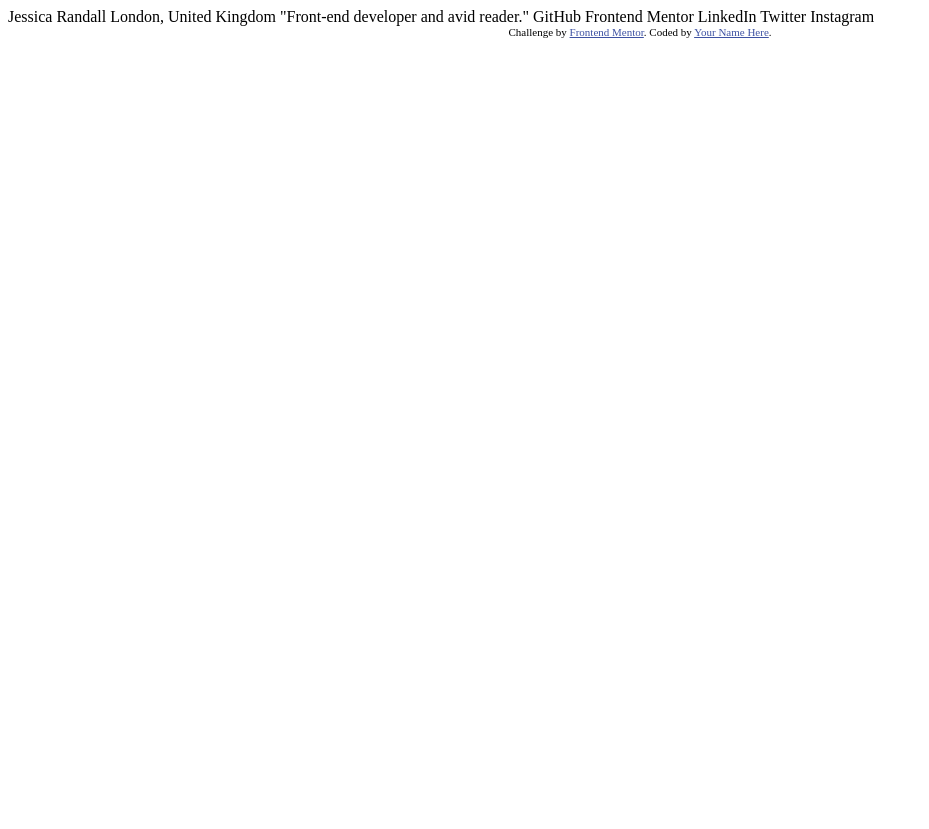
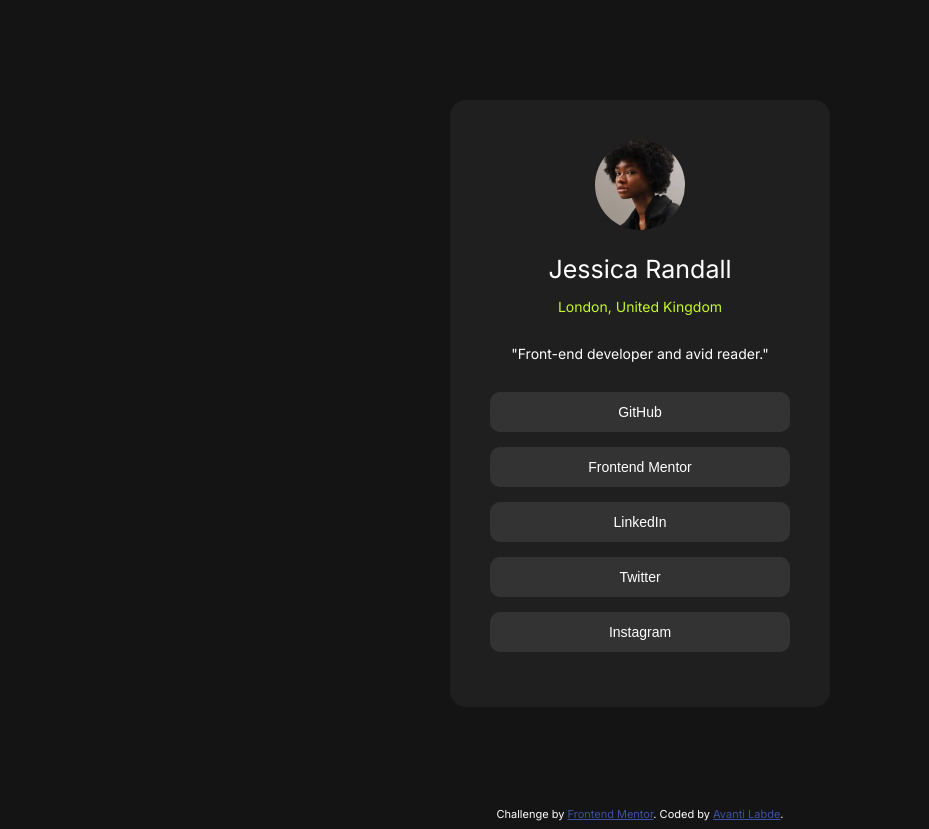
Before and after one commit to Avanti-L/social-links-profile, a plain HTML site: page index.html in a window 1280 px wide. Shown: the whole page, without its empty margins (0-929 px from the left). Before the commit the page ends 800 px from the top, so only its background shows below. Drawn offline with Linux system fonts and the light colour scheme.

Commit message:
Final structure

```diff
--- a/index.html
+++ b/index.html
@@ -5,30 +5,40 @@
   <meta name="viewport" content="width=device-width, initial-scale=1.0"> <!-- displays site properly based on user's device -->
 
   <link rel="icon" type="image/png" sizes="32x32" href="./assets/images/favicon-32x32.png">
+  <link rel="stylesheet" href="style.css">
 
   <title>Frontend Mentor | Social links profile</title>
 
   <!-- Feel free to remove these styles or customise in your own stylesheet 👍 -->
   <style>
-    .attribution { font-size: 11px; text-align: center; }
+    .attribution { font-size: 11px; text-align: center; color: hsl(0, 0%, 100%);}
     .attribution a { color: hsl(228, 45%, 44%); }
   </style>
+
 </head>
 <body>
-
-  Jessica Randall
-  London, United Kingdom
-  "Front-end developer and avid reader."
-
-  GitHub
-  Frontend Mentor
-  LinkedIn
-  Twitter
-  Instagram
-
-  <div class="attribution">
-    Challenge by <a href="https://www.frontendmentor.io?ref=challenge" target="_blank">Frontend Mentor</a>.
-    Coded by <a href="#">Your Name Here</a>.
-  </div>
+  <main>
+    <div class="container">
+      <img class="avatar" src="assets/images/avatar-jessica.jpeg" alt="avatar">
+      <div class="about">
+        <p class="name">Jessica Randall</p>
+        <p class="from">London, United Kingdom</p>
+      </div>
+      <p>"Front-end developer and avid reader."</p>
+      <div class="buttons">
+        <button>GitHub</button>
+        <button>Frontend Mentor</button>
+        <button>LinkedIn</button>
+        <button>Twitter</button>
+        <button>Instagram</button>
+      </div>
+    </div>
+  </main>
+  <footer>
+    <div class="attribution">
+      Challenge by <a href="https://www.frontendmentor.io?ref=challenge" target="_blank">Frontend Mentor</a>.
+      Coded by <a href="#">Avanti Labde</a>.
+    </div>
+  </footer>
 </body>
 </html>
--- /dev/null
+++ b/style.css
@@ -0,0 +1,118 @@
+@import url('https://fonts.googleapis.com/css2?family=Inter:wght@100..900&display=swap');
+
+body {
+    font-family: "Inter", sans-serif;
+    background-color: hsl(0, 0%, 8%);
+}
+
+@media(min-width: 375px){
+    p {
+        font-size: 14px;
+        margin-bottom: 30px;
+    }
+
+    .container {
+        width: 300px;
+        margin: 100px auto;
+        text-align: center;
+        border: none;
+        background-color: hsl(0, 0%, 12%);
+        color: hsl(0, 0%, 100%);
+        padding: 40px;
+        border-radius: 16px;
+    }
+
+    button {
+        background-color: hsl(0, 0%, 20%);
+        color: hsl(0, 0%, 100%);
+        display: block;
+        margin-bottom: 15px;
+        border: none;
+        width: 100%;
+        padding: 12px;
+        border-radius: 10px;
+        font-size: 14px;
+    }
+
+    button:hover {
+        cursor: pointer;
+        background-color: hsl(75, 94%, 57%);
+        color: hsl(0, 0%, 20%);
+    }
+
+    .from {
+        color: hsl(75, 94%, 57%);
+    }
+
+    .avatar {
+        border-radius: 50%;
+        width: 90px;
+        margin-bottom: 20px;
+    }
+
+    .about {
+        margin-bottom: 30px;
+    }
+
+    .name {
+        font-size: 25px;
+        margin: 0;
+    }
+
+}
+
+@media(max-width: 1440px){
+    p {
+        font-size: 14px;
+        margin-bottom: 30px;
+    }
+
+    .container {
+        width: 300px;
+        margin: 100px auto;
+        text-align: center;
+        border: none;
+        background-color: hsl(0, 0%, 12%);
+        color: hsl(0, 0%, 100%);
+        padding: 40px;
+        border-radius: 16px;
+    }
+
+    button {
+        background-color: hsl(0, 0%, 20%);
+        color: hsl(0, 0%, 100%);
+        display: block;
+        margin-bottom: 15px;
+        border: none;
+        width: 100%;
+        padding: 12px;
+        border-radius: 10px;
+        font-size: 14px;
+    }
+
+    button:hover {
+        cursor: pointer;
+        background-color: hsl(75, 94%, 57%);
+        color: hsl(0, 0%, 20%);
+    }
+
+    .from {
+        color: hsl(75, 94%, 57%);
+    }
+
+    .avatar {
+        border-radius: 50%;
+        width: 90px;
+        margin-bottom: 20px;
+    }
+
+    .about {
+        margin-bottom: 30px;
+    }
+
+    .name {
+        font-size: 25px;
+        margin: 0;
+    }
+
+}
```
